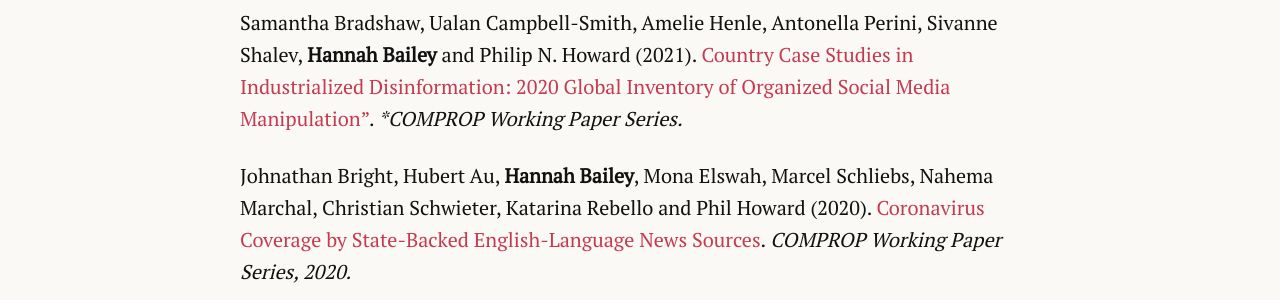
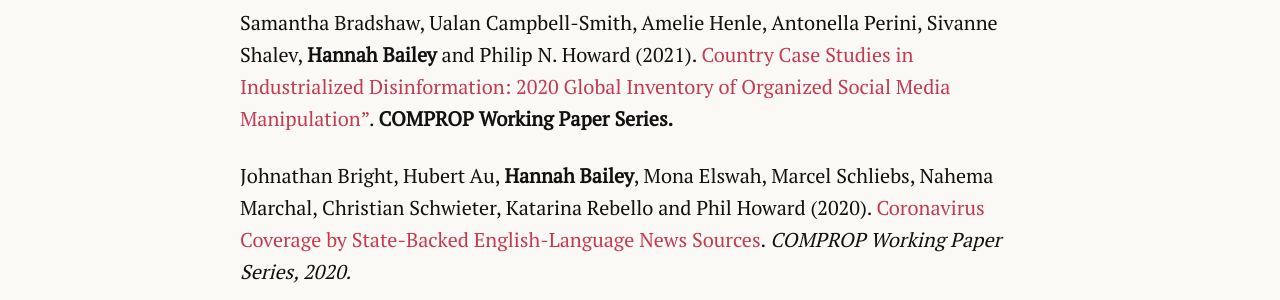
Before and after one commit to hannahlsbailey/hannahlsbailey.github.io, a Jekyll site: the page built from pages/publications.md, in a window 1280 px wide. Shown: the part 774-1074 px from the top of the page. Built offline with Jekyll 4.4.1, drawn with Linux system fonts in a browser that asks for light colours.

```diff
--- a/pages/publications.md
+++ b/pages/publications.md
@@ -16,7 +16,7 @@ Marcel Schliebs, **Hannah Bailey**, Jonathan Bright and Phil Howard (2021). [Chi
 Samantha Bradshaw, **Hannah Bailey** and Phil Howard (2021). [Industrialized Disinformation: 2020 Global Inventory of Organized Social Media Manipulation](https://demtech.oii.ox.ac.uk/wp-content/uploads/sites/127/2021/02/CyberTroop-Report20-Draft9.pdf). *COMPROP Working Paper Series, 2021.*
 
 Samantha Bradshaw, Ualan Campbell-Smith, Amelie Henle, Antonella Perini, Sivanne Shalev, **Hannah Bailey** and Philip N. Howard (2021). [Country Case Studies
-in Industrialized Disinformation: 2020 Global Inventory of Organized Social Media Manipulation”](https://demtech.oii.ox.ac.uk/wp-content/uploads/sites/127/2021/03/Case-Studies_FINAL.pdf). **COMPROP Working Paper Series.*
+in Industrialized Disinformation: 2020 Global Inventory of Organized Social Media Manipulation”](https://demtech.oii.ox.ac.uk/wp-content/uploads/sites/127/2021/03/Case-Studies_FINAL.pdf). **COMPROP Working Paper Series.**
 
 Johnathan Bright, Hubert Au, **Hannah Bailey**, Mona Elswah, Marcel Schliebs, Nahema Marchal, Christian Schwieter, Katarina Rebello and Phil Howard (2020). [Coronavirus Coverage by State-Backed English-Language News Sources](https://demtech.oii.ox.ac.uk/wp-content/uploads/sites/93/2020/04/Coronavirus-Coverage-by-State-Backed-English-Language-News-Sources.pdf). *COMPROP Working Paper Series, 2020.*
 
```
